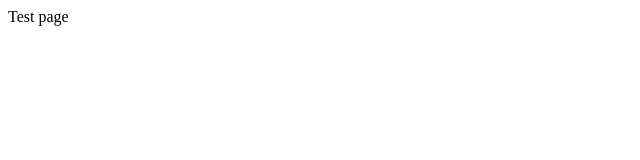
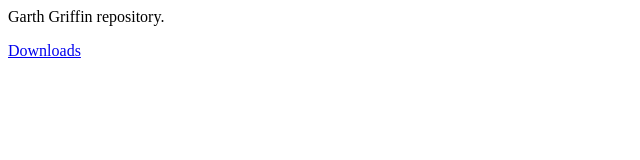
Before and after one commit to garthg/garthg.github.io, a plain HTML site: page index.html in a window 1280 px wide. Shown: the whole page, without its empty margins (0-640 px from the left). Drawn offline with Linux system fonts and the light colour scheme.

```diff
--- a/index.html
+++ b/index.html
@@ -1,5 +1,6 @@
 <html>
   <body>
-    Test page
+    <p>Garth Griffin repository.</p>
+    <p><a href="downloads/">Downloads</a></p>
   </body>
 </html>
```
Also changed, not shown: 7 other files.
